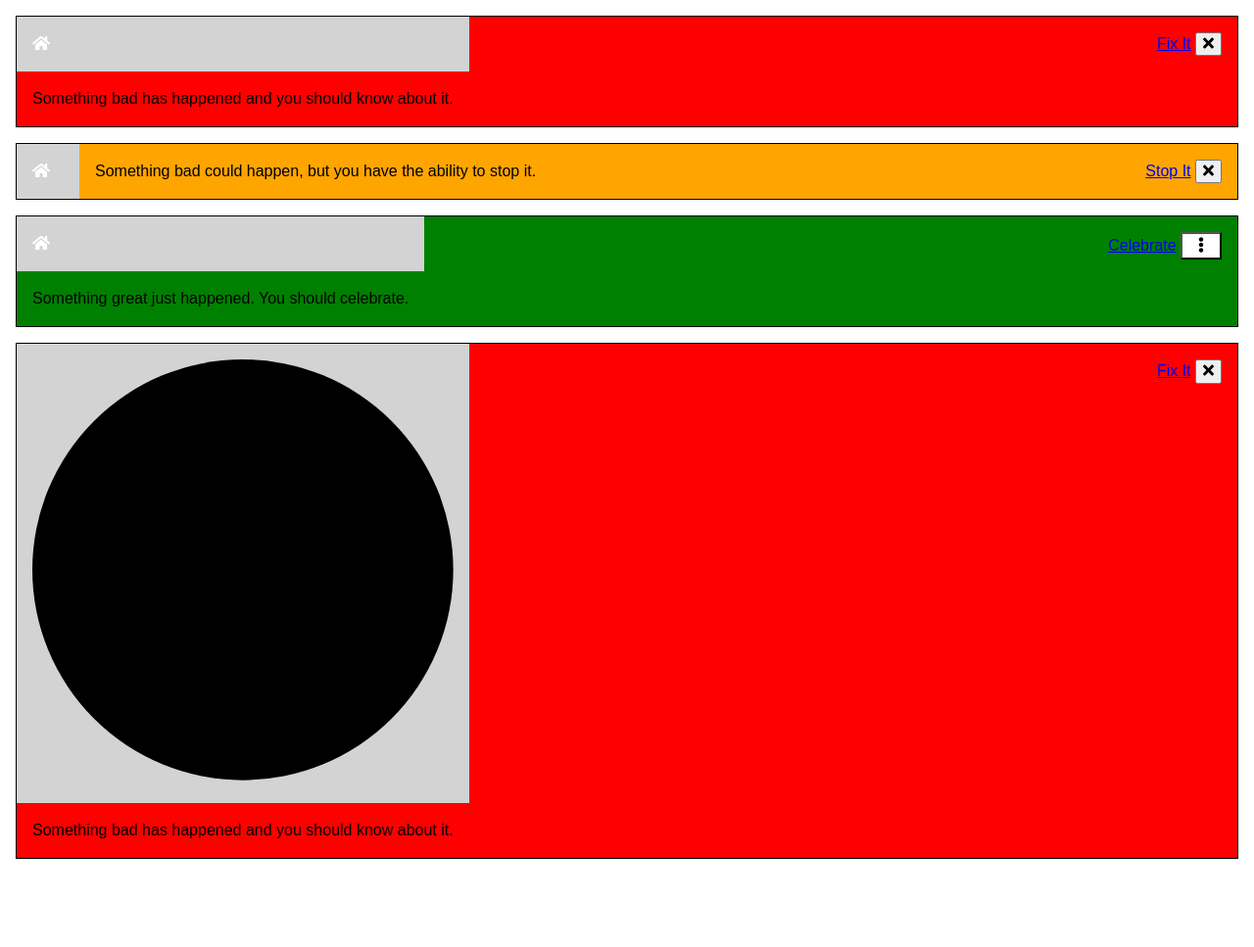
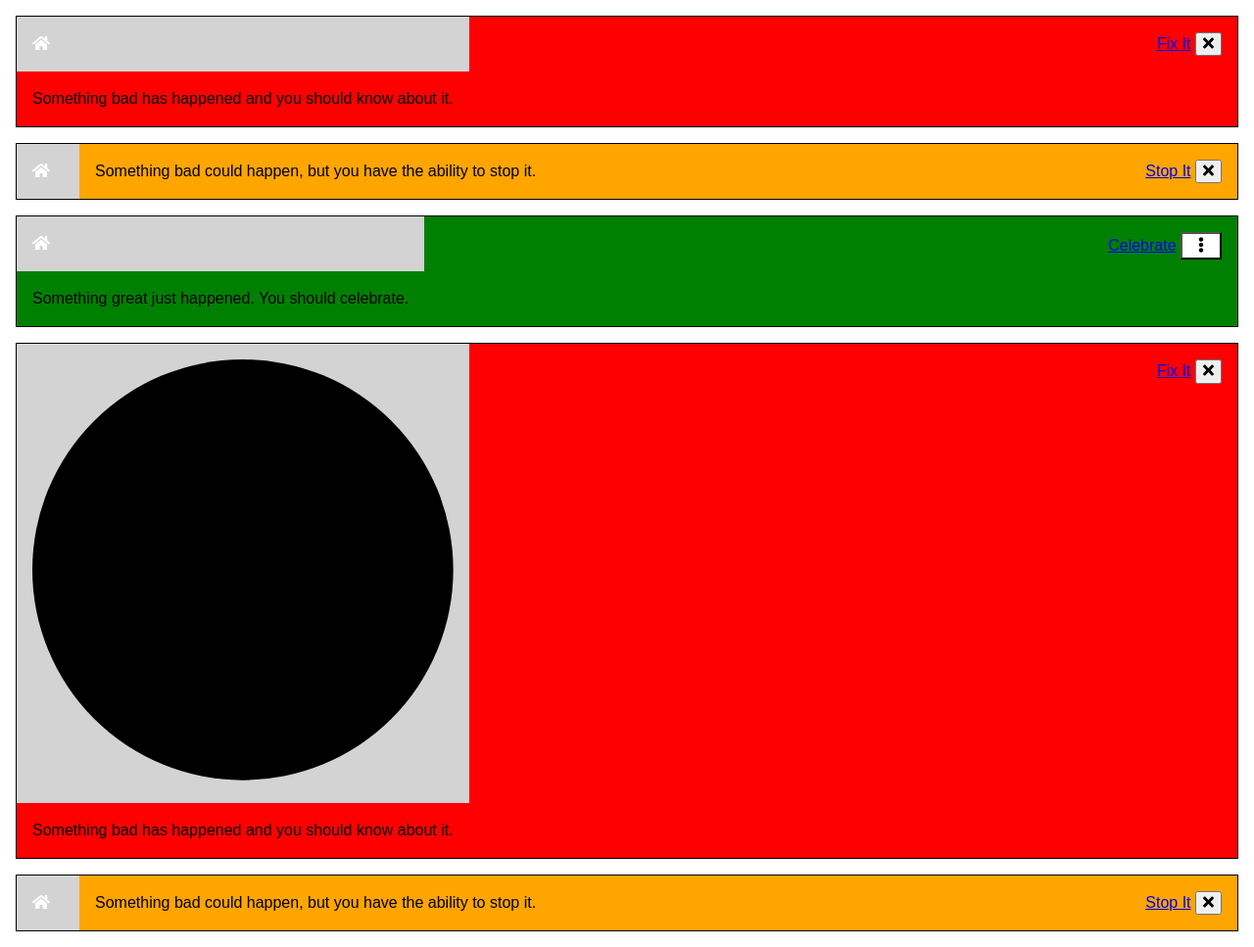
Before and after one commit to andresgalante/jenn, a website: page toast.html in a window 1280 px wide. Shown: the whole page at 98% size. Before the commit the page ends 893 px from the top, so only its background shows below. Drawn offline with nearby package versions, Linux system fonts and the light colour scheme.

Commit message:
includes variation using role="dialog"

```diff
--- a/toast.html
+++ b/toast.html
@@ -13,7 +13,7 @@
   <!-- Variation 1, identify alert with aria label on alert parent -->
   <article class="pf-c-toast pf-is-danger">
     <div role="alert" aria-live="assertive" aria-label="Error alert">
-      <div class="pf-c-toast__icon">
+      <div class="pf-c-toast__icon" aria-hidden="true">
         <i class="fas fa-home"></i>
       </div>
       <div class="pf-c-toast__message">
@@ -30,8 +30,9 @@
   </article>
 
   <!-- Variation 2, identify alert with sr-only text after the icon -->
+  <!-- the alternative text for the icon seems to work best with this variation -->
   <article class="pf-c-toast pf-is-warning">
-    <div class="pf-c-toast__icon">
+    <div class="pf-c-toast__icon" aria-hidden="true">
       <i class="fas fa-home"></i>
     </div>
     <div class="pf-c-toast__message" role="alert" aria-live="assertive">
@@ -98,6 +99,30 @@
     </div>
   </article>
 
+  <!-- Variation 5 using dialog instead of article -->
+  <!-- should role="dialog" be included -->
+  <div
+    role="dialog"
+    class="pf-c-toast pf-is-warning"
+    aria-labelledby="dialog1Title"
+    aria-describedby="dialog1Message">
+    <div class="pf-c-toast__icon" aria-hidden="true">
+      <i class="fas fa-home"></i>
+    </div>
+    <div class="pf-c-toast__message" role="alert" aria-live="assertive">
+      <span id="dialog1Title" class="sr-only">Warning alert:</span>
+      <span id="dialog1Message">
+        Something bad could happen, but you have the ability to stop it.
+      </span>
+    </div>
+    <div class="pf-c-toast__action">
+      <a href="#0">Stop It</a>
+
+      <button aria-label="Dismiss Message">
+        <i class="fas fa-times"></i>
+      </button>
+    </div>
+  </div>
   <script src="js/kebab.js"></script>
 </aside>
 </body>
```
